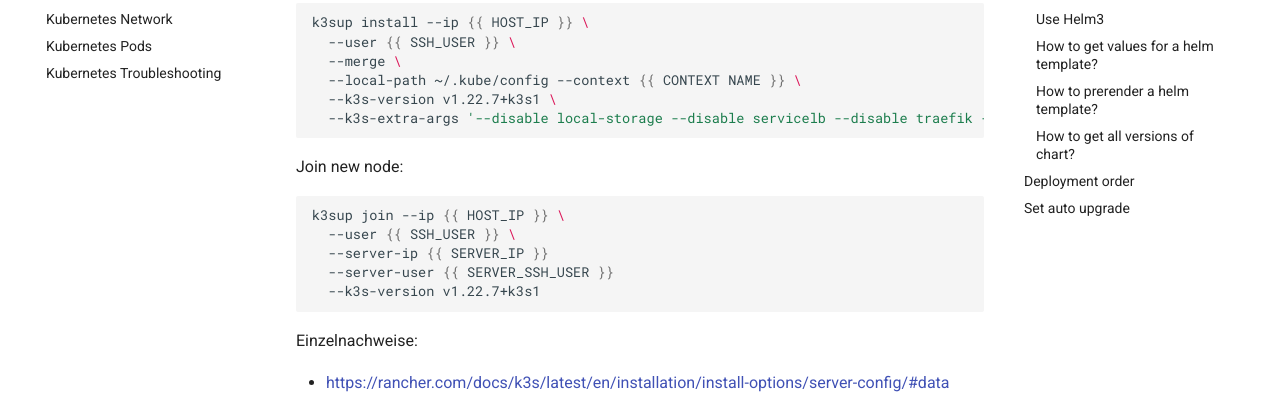
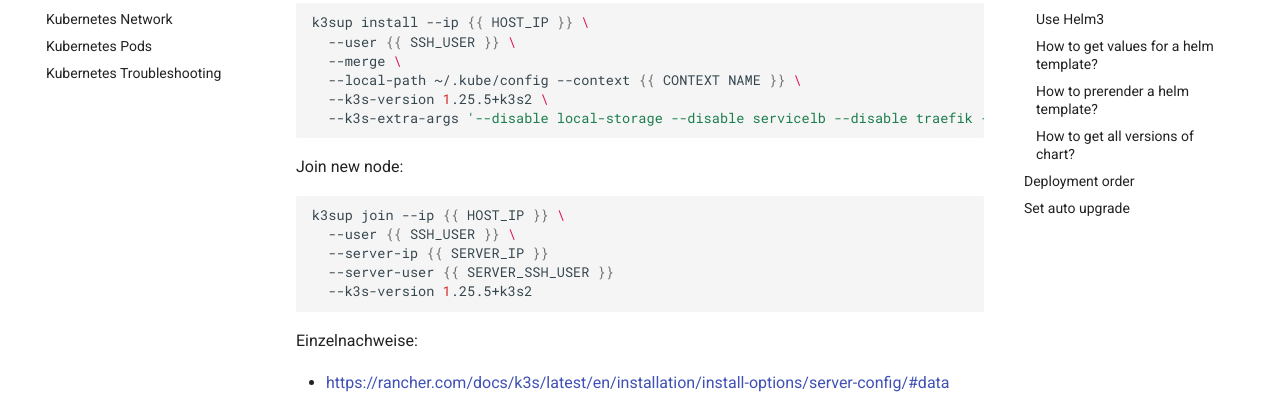
Before and after one commit to stkr22/wiki-fix-it-all, an MkDocs documentation site: the page built from docs/Kubernetes/installation.md, in a window 1280 px wide and 900 px high, scrolled down 347 px. Shown: the part 170-564 px from the top of the window. Built offline with MkDocs 1.6.1 and Material for MkDocs 9.7.7, drawn with Linux system fonts in a browser that asks for light colours; comment, search, counter and statistics services are not loaded.

Commit message:
switching to newest stable version;

````diff
--- a/docs/Kubernetes/installation.md
+++ b/docs/Kubernetes/installation.md
@@ -17,7 +17,7 @@ k3sup install --ip {{ HOST_IP }} \
   --user {{ SSH_USER }} \
   --merge \
   --local-path ~/.kube/config --context {{ CONTEXT NAME }} \
-  --k3s-version v1.22.7+k3s1 \
+  --k3s-version 1.25.5+k3s2 \
   --k3s-extra-args '--disable local-storage --disable servicelb --disable traefik --flannel-backend wireguard-native'
 ```
 
@@ -28,7 +28,7 @@ k3sup join --ip {{ HOST_IP }} \
   --user {{ SSH_USER }} \
   --server-ip {{ SERVER_IP }}
   --server-user {{ SERVER_SSH_USER }}
-  --k3s-version v1.22.7+k3s1
+  --k3s-version 1.25.5+k3s2
 ```
 
 Einzelnachweise:
````
